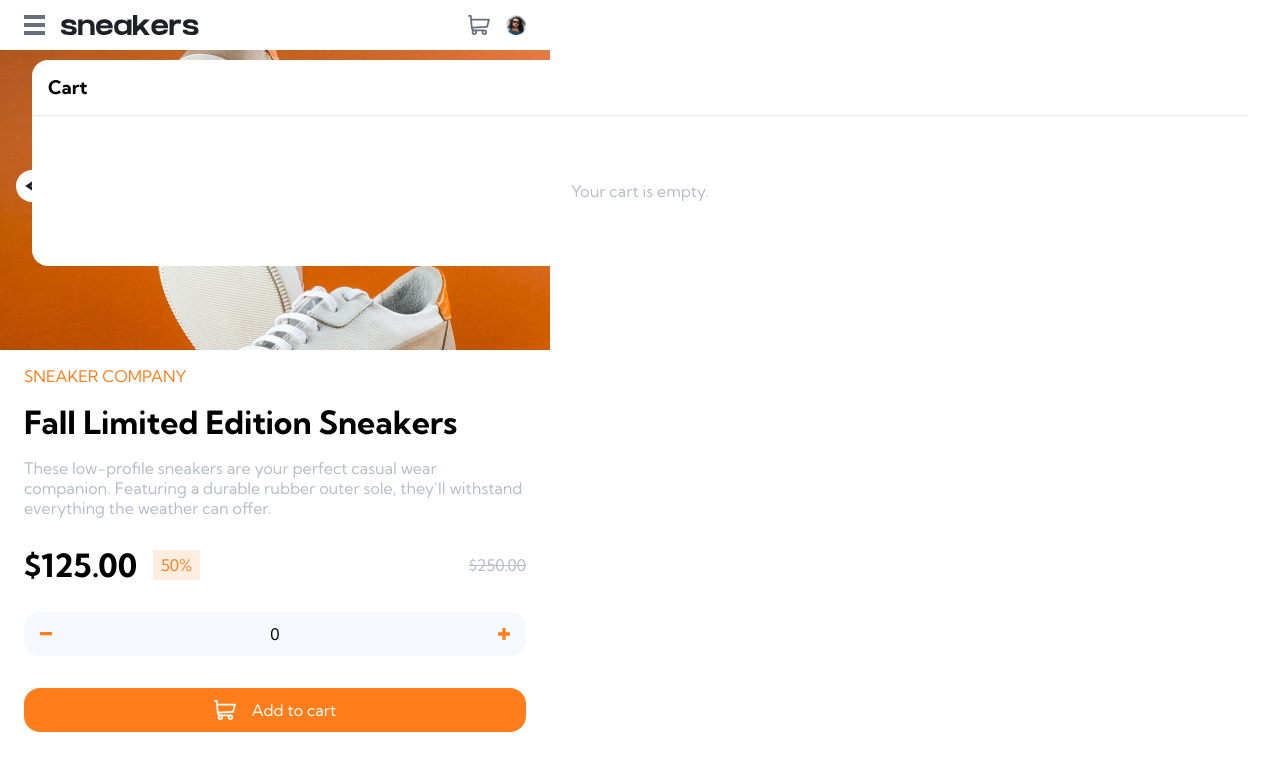
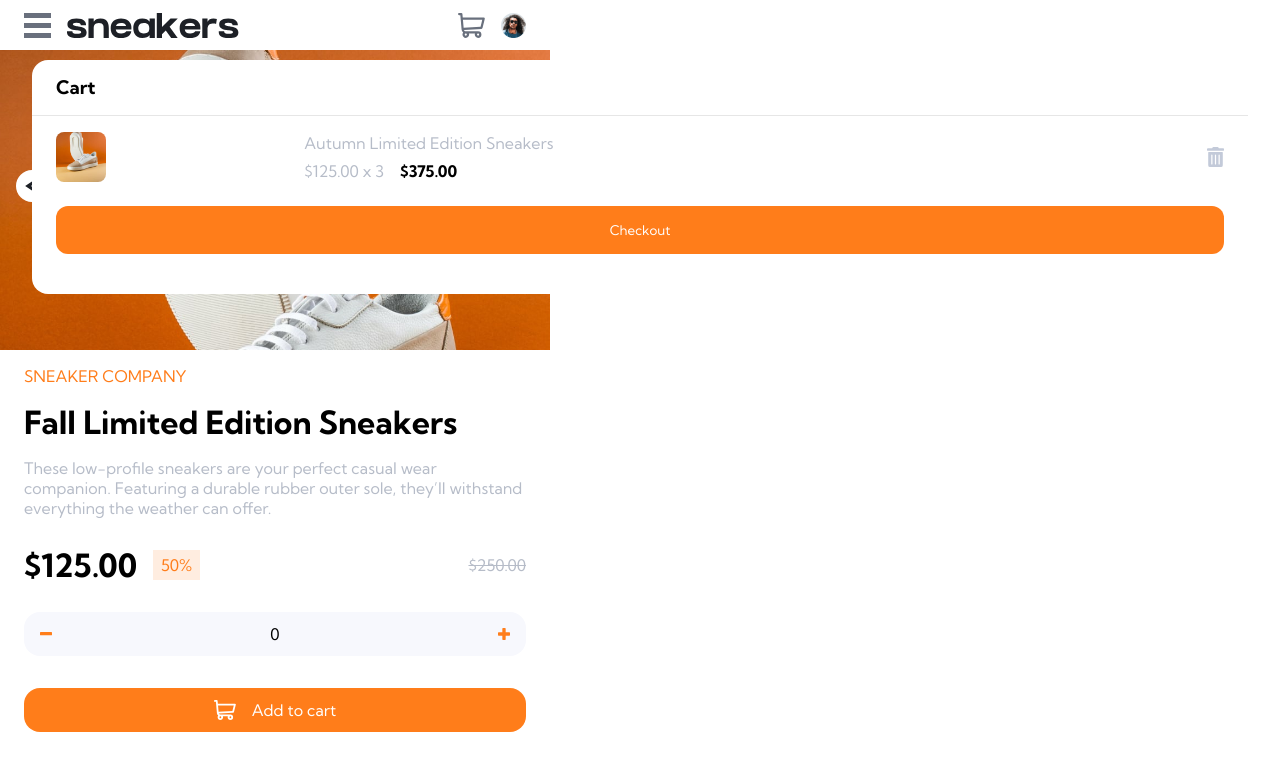
Before and after one commit to davidbabatunde/e-commerce-page, a React (Create React App) app: page / in a window 1280 px wide. Both pictures are taken after a click on the picture 479 px from the left and 25 px from the top of the page. Shown: the top 770 px of the page. Built offline with nearby package versions, Linux system fonts and the light colour scheme.

Commit message:
added cart item

```diff
--- a/src/App.css
+++ b/src/App.css
@@ -1,6 +1,6 @@
 body {
   width: 100vw;
-  min-width: 300px;
+  min-width: 320px;
   max-width: 550px;
 }
 
@@ -20,7 +20,7 @@ body {
 }
 
 #navbar img {
-  height: 20px;
+  height: 25px;
 }
 
 .menuBtn,
--- a/src/App.js
+++ b/src/App.js
@@ -45,7 +45,7 @@ function App() {
             }}
             alt="cart"
           />
-          <img src={iavatar} alt="profile" />
+          <img className="profile" src={iavatar} alt="profile" />
         </span>
       </div>
       <div id="hero">
--- a/src/Components/Cart.css
+++ b/src/Components/Cart.css
@@ -8,7 +8,7 @@
 }
 
 .title {
-  padding: 1rem;
+  padding: 1rem 1.5rem;
   border-bottom: 0.1px solid hsl(0, 0%, 90%);
 }
 
@@ -19,4 +19,62 @@
   justify-content: center;
   align-items: center;
   color: hsl(220, 14%, 75%);
+  padding: 1rem 1.5rem;
 }
+
+.thumb1 {
+  height: 50px;
+  border-radius: 0.5rem;
+}
+
+.single {
+  display: flex;
+  flex-direction: row;
+  gap: 0.5rem;
+  justify-content: space-between;
+  width: 100%;
+  height: 50px;
+  align-items: center;
+}
+
+.name {
+  width: 55vw;
+  font-size: 1rem;
+  white-space: nowrap;
+  overflow: hidden;
+  text-overflow: ellipsis;
+}
+
+.delete {
+  height: 20px;
+}
+
+#checkout {
+  color: white;
+  background-color: hsl(26, 100%, 55%);
+  width: 100%;
+  padding: 1rem 7rem;
+  margin: 1.5rem auto;
+  border-radius: 0.75rem;
+  border: none;
+}
+
+.cost {
+  display: flex;
+  flex-direction: row;
+  gap: 1rem;
+  justify-content: flex-start;
+}
+
+.c-gap-1 {
+  display: flex;
+  flex-direction: column;
+  gap: 0.5rem;
+  justify-content: center;
+  align-items: flex-start;
+}
+
+.total {
+  font-weight: 700;
+  color: black;
+}
--- a/src/Components/Cart.js
+++ b/src/Components/Cart.js
@@ -1,12 +1,39 @@
-import React from "react";
+import React, { useState } from "react";
 import "./Cart.css";
+import thumb1 from "../images/image-product-1-thumbnail.jpg";
+import idelete from "../images/icon-delete.svg";
 
 function Cart() {
+  const [cartEmpty, setcartEmpty] = useState(false);
+
   return (
     <div className="cart">
       <h3 className="title">Cart</h3>
       <div className="items">
-        <p>Your cart is empty.</p>
+        {cartEmpty ? (
+          <p>Your cart is empty.</p>
+        ) : (
+          <>
+            <div className="single">
+              <img className="thumb1" src={thumb1} alt="thumb1" />
+              <span className="c-gap-1">
+                <p className="name">Autumn Limited Edition Sneakers</p>
+                <div className="cost">
+                  <p className="calc">$125.00 x 3</p>
+                  <p className="total">$375.00</p>
+                </div>
+              </span>
+
+              <img
+                className="delete"
+                src={idelete}
+                onClick={() => setcartEmpty(true)}
+                alt="delete"
+              />
+            </div>
+            <button id="checkout">Checkout</button>
+          </>
+        )}
       </div>
     </div>
   );
```
